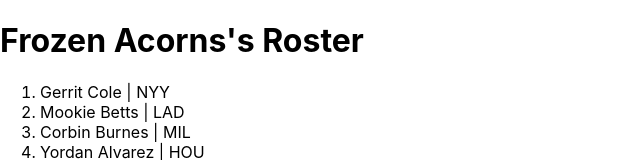
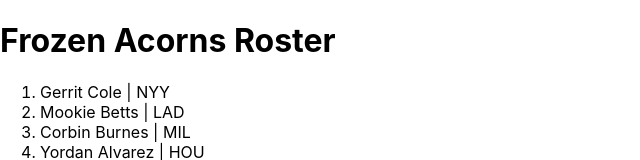
Before and after one commit to cMcVay/otter-league-22, a React (Create React App) app: page /Roster/0 in a window 1280 px wide. Shown: the top 160 px of the page, without its empty margins (0-640 px from the left). Built offline with nearby package versions, Linux system fonts and the light colour scheme.

Commit message:
made navigation

```diff
--- a/src/components/Home.js
+++ b/src/components/Home.js
@@ -6,11 +6,11 @@ function Home() {
         <div>
             <h1>Home</h1>
             <nav>
-                <Link to='/Team/0'>Frozen Acorns</Link>
-                <Link to='/Team/1'>Lunar Doodles</Link>
-                <Link to='/Team/2'>Magic Manatees</Link>
-                <Link to='/Team/3'>Mighty Megabytes</Link>
-                <Link to='/Team/4'>Mindful Freaks</Link>
+                <Link to='/Team/0'>Frozen Acorns</Link><br/>
+                <Link to='/Team/1'>Lunar Doodles</Link><br/>
+                <Link to='/Team/2'>Magic Manatees</Link><br/>
+                <Link to='/Team/3'>Mighty Megabytes</Link><br/>
+                <Link to='/Team/4'>Mindful Freaks</Link><br/>
                 <Link to='/Team/5'>Slim Aliens</Link>
             </nav>
         </div>
--- a/src/components/Roster.js
+++ b/src/components/Roster.js
@@ -8,7 +8,7 @@ function Roster() {
     let team = Teams.find(team => team.id === teamID)
     return (
         <div>
-            <h1>{team.name}'s Roster</h1>
+            <h1>{team.name} Roster</h1>
             <ol>
                {[...Players].filter(player => player.otter === team.name).map(player => (
                     <li>{player.name} | {player.mlb}</li>
```
